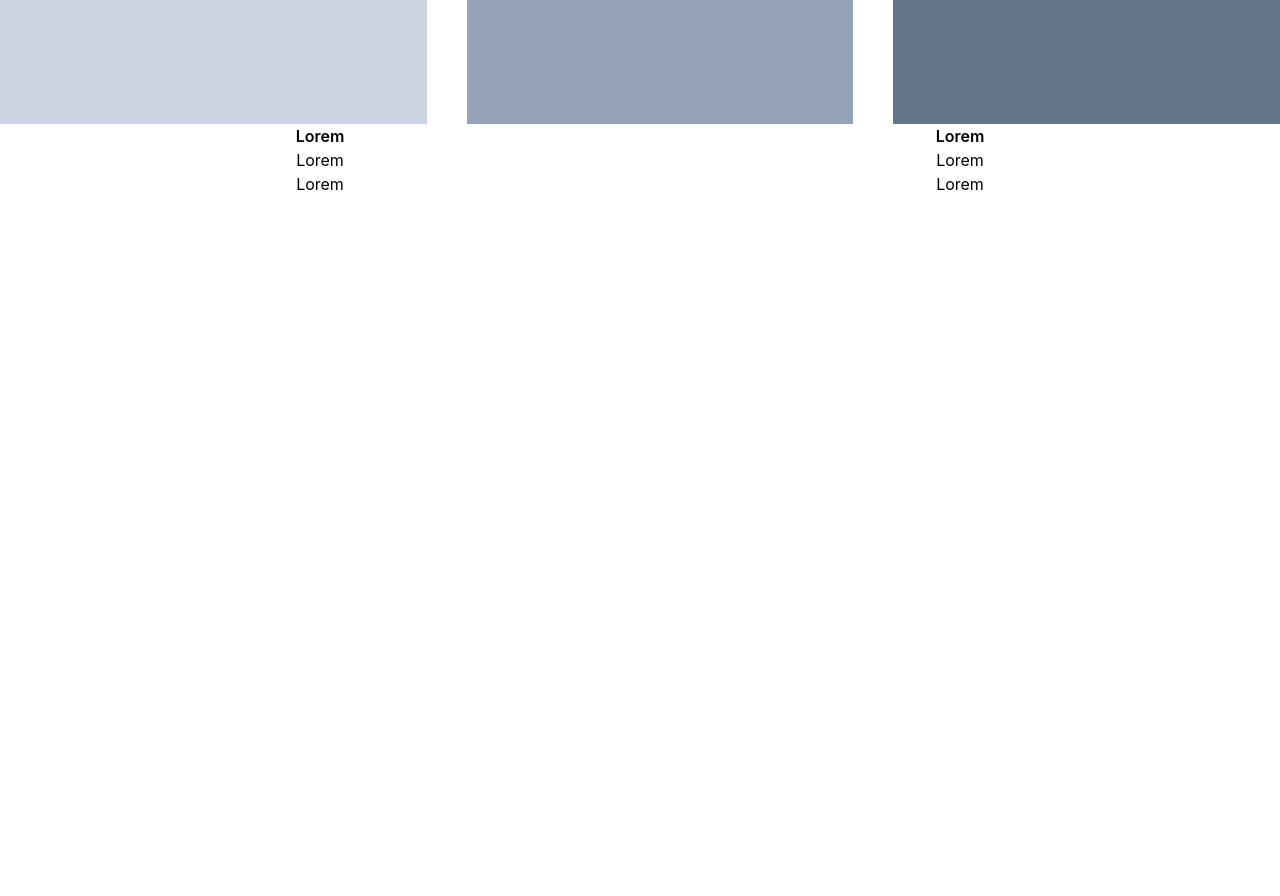
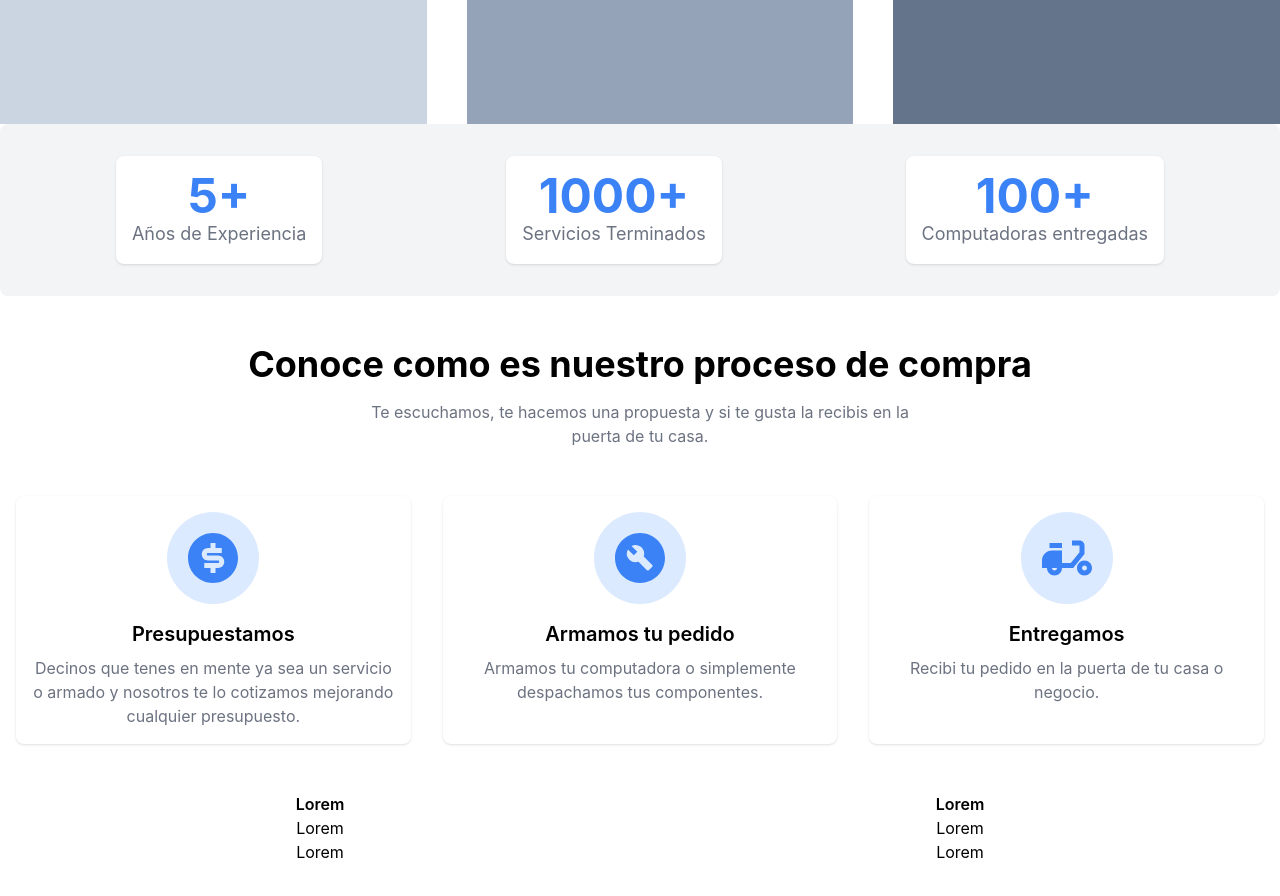
Before and after one commit to Jacksix-dev/Renevantech, a React (Create React App) app: page / in a window 1280 px wide. Shown: the part 1620-2516 px from the top of the page. Before the commit the page ends 1872 px from the top, so only its background shows below. Built offline with nearby package versions, Linux system fonts and the light colour scheme.

Commit message:
added more sections

```diff
--- a/package.json
+++ b/package.json
@@ -10,6 +10,7 @@
     "postcss": "^8.4.41",
     "react": "^18.2.0",
     "react-dom": "^18.2.0",
+    "react-icons": "^5.3.0",
     "react-scripts": "5.0.1",
     "tailwindcss": "^3.4.9",
     "web-vitals": "^2.1.4"
--- a/src/App.js
+++ b/src/App.js
@@ -6,6 +6,8 @@ import {HeaderNav} from './Headernav'
 import {MainContent} from './MainContent'
 import { Services } from './Services';
 import { Footer } from './Footer';
+import { Stats } from './Stats';
+import { Description } from './Description';
 function App() {
   return (
     <div className="App">
@@ -13,6 +15,9 @@ function App() {
      <MainContent></MainContent>
      <ProductSection></ProductSection>
      <Services></Services>
+     <Stats></Stats>
+     <Description></Description>
+
      <Footer></Footer>
     </div>
   );
--- /dev/null
+++ b/src/Description/index.js
@@ -0,0 +1,50 @@
+import React from 'react';
+import { RiMoneyDollarCircleFill } from "react-icons/ri";
+import { MdBuildCircle } from "react-icons/md";
+import { MdDeliveryDining } from "react-icons/md";
+
+
+const Description = () => {
+    return (
+      <div className="text-center my-12 px-4">
+        <h2 className="text-3xl md:text-4xl font-bold mb-4">Conoce como es nuestro proceso de compra</h2>
+        <p className="text-gray-500 mb-12 max-w-xl mx-auto">
+            Te escuchamos, te hacemos una propuesta y si te gusta la recibis en la puerta de tu casa.
+        </p>
+
+        <div className="grid grid-cols-1 md:grid-cols-3 gap-8">
+          <div className="flex flex-col items-center text-center p-4 bg-white rounded-lg shadow">
+            <div className="bg-blue-100 p-4 rounded-full mb-4">
+             <RiMoneyDollarCircleFill className="text-blue-500 text-6xl" />
+            </div>
+            <h3 className="text-xl font-semibold mb-2">Presupuestamos</h3>
+            <p className="text-gray-500">
+              Decinos que tenes en mente ya sea un servicio o armado y nosotros te lo cotizamos mejorando cualquier presupuesto.
+            </p>
+          </div>
+
+          <div className="flex flex-col items-center text-center p-4 bg-white rounded-lg shadow">
+            <div className="bg-blue-100 p-4 rounded-full mb-4">
+            <MdBuildCircle className="text-blue-500 text-6xl" />
+            </div>
+            <h3 className="text-xl font-semibold mb-2">Armamos tu pedido</h3>
+            <p className="text-gray-500">
+                Armamos tu computadora o simplemente despachamos tus componentes.
+           </p>
+          </div>
+
+          <div className="flex flex-col items-center text-center p-4 bg-white rounded-lg shadow">
+            <div className="bg-blue-100 p-4 rounded-full mb-4">
+            <MdDeliveryDining  className="text-blue-500 text-6xl" />
+            </div>
+            <h3 className="text-xl font-semibold mb-2">Entregamos</h3>
+            <p className="text-gray-500">
+              Recibi tu pedido en la puerta de tu casa o negocio.
+            </p>
+          </div>
+        </div>
+      </div>
+    );
+  };
+
+export {Description};
--- /dev/null
+++ b/src/Stats/index.js
@@ -0,0 +1,22 @@
+import React from 'react';
+
+const Stats  = () => {
+    return (
+      <div className="flex flex-col md:flex-row justify-around items-center bg-gray-100 p-8 rounded-lg space-y-4 md:space-y-0 md:space-x-4">
+        <div className="flex flex-col items-center text-center p-4 bg-white rounded-lg shadow">
+          <span className="text-blue-500 text-5xl font-bold">5+</span>
+          <span className="text-gray-500 text-lg">Años de Experiencia</span>
+        </div>
+        <div className="flex flex-col items-center text-center p-4 bg-white rounded-lg shadow">
+          <span className="text-blue-500 text-5xl font-bold">1000+</span>
+          <span className="text-gray-500 text-lg">Servicios Terminados</span>
+        </div>
+        <div className="flex flex-col items-center text-center p-4 bg-white rounded-lg shadow">
+          <span className="text-blue-500 text-5xl font-bold">100+</span>
+          <span className="text-gray-500 text-lg">Computadoras entregadas</span>
+        </div>
+      </div>
+    );
+  };
+
+export{Stats};
```
Also changed, not shown: 1 other file (tests, documents, lock files or other folders).
